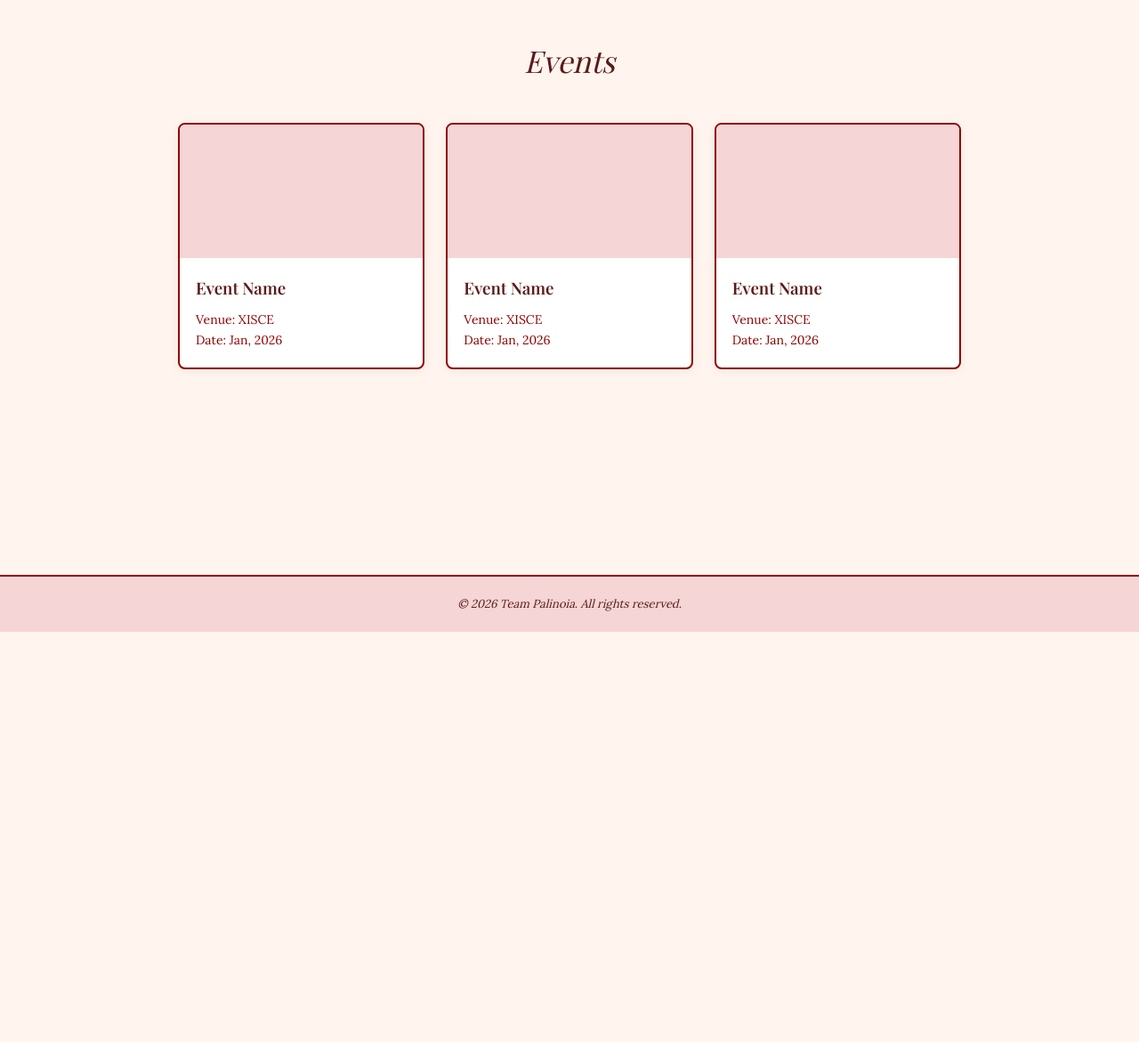
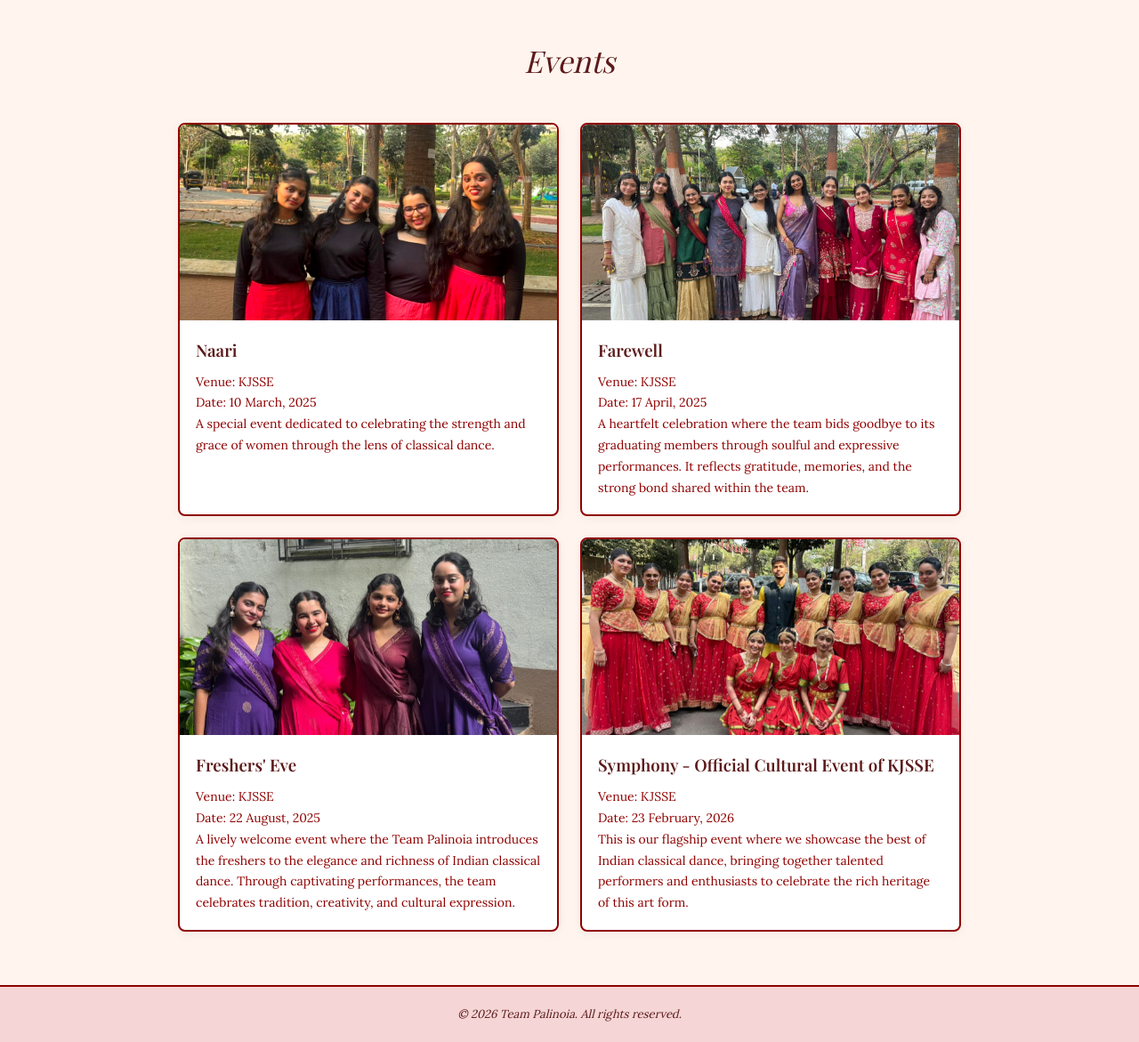
Before and after one commit to Vinayak314/WPL_mini_project, a PHP site: page /events.html in a window 1280 px wide. Shown: the part 90-1261 px from the top of the page at 89% size. Before the commit the page ends 800 px from the top, so only its background shows below. Run offline with PHP 8.4, Linux system fonts and the light colour scheme; some web fonts are replaced.

Commit message:
updated team and event pages

```diff
--- a/events.html
+++ b/events.html
@@ -22,30 +22,50 @@
         <h2 class="page-title">Events</h2>
 
         <div class="events-grid">
-            <div class="event-card">
-                <div class="card-img"></div>
+            <div class="event-card naari-card">
+                <div class="card-img slideshow">
+                    <img src="assets/naari1.jpeg" alt="Naari Event 1">
+                    <img src="assets/naari2.jpeg" alt="Naari Event 2">
+                </div>
                 <div class="card-body">
-                    <h3>Event Name</h3>
-                    <p>Venue: XISCE</p>
-                    <p>Date: Jan, 2026</p>
+                    <h3>Naari</h3>
+                    <p>Venue: KJSSE</p>
+                    <p>Date: 10 March, 2025<br>A special event dedicated to celebrating the strength and grace of women through the lens of classical dance.</p>
                 </div>
             </div>
             <div class="event-card">
-                <div class="card-img"></div>
+                <div class="card-img slideshow">
+                    <img src="assets/farewell1.jpeg" alt="Farewell Event 1">
+                    <img src="assets/farewell2.jpeg" alt="Farewell Event 2">
+                </div>
                 <div class="card-body">
-                    <h3>Event Name</h3>
-                    <p>Venue: XISCE</p>
-                    <p>Date: Jan, 2026</p>
+                    <h3>Farewell</h3>
+                    <p>Venue: KJSSE</p>
+                    <p>Date: 17 April, 2025<br>A heartfelt celebration where the
+                        team bids goodbye to its graduating members through soulful and expressive performances. It reflects gratitude, memories, and the strong bond shared within the team.</p>
                 </div>
             </div>
             <div class="event-card">
-                <div class="card-img"></div>
+                <div class="card-img slideshow">
+                    <img src="assets/freshers1.jpeg" alt="Freshers' Eve 1">
+                    <img src="assets/freshers2.jpeg" alt="Freshers' Eve 2">
+                </div>
                 <div class="card-body">
-                    <h3>Event Name</h3>
-                    <p>Venue: XISCE</p>
-                    <p>Date: Jan, 2026</p>
+                    <h3>Freshers' Eve</h3>
+                    <p>Venue: KJSSE</p>
+                    <p>Date: 22 August, 2025<br>A lively welcome event where the Team Palinoia introduces the freshers to the elegance and richness of Indian classical dance. Through captivating performances, the team celebrates tradition, creativity, and cultural expression.</p>
                 </div>
             </div>
+            <div class="event-card symphony-card">
+                <div class="card-img slideshow">
+                    <img src="assets/symphony1.jpeg" alt="Symphony Event 1">
+                    <img src="assets/symphony2.jpeg" alt="Symphony Event 2">
+                </div>
+                <div class="card-body">
+                    <h3>Symphony - Official Cultural Event of KJSSE</h3>
+                    <p>Venue: KJSSE</p>
+                    <p>Date: 23 February, 2026<br>This is our flagship event where we showcase the best of Indian classical dance, bringing together talented performers and enthusiasts to celebrate the rich heritage of this art form.</p>
+                </div>
         </div>
     </main>
 
--- a/index.html
+++ b/index.html
@@ -26,7 +26,6 @@
                     through grace and expression.</p>
                 <div class="hero-buttons">
                     <a href="team.html" class="btn btn-primary">Meet The Group</a>
-                    <a href="events.html" class="btn hero-btn-outline">Upcoming Events</a>
                 </div>
             </div>
         </section>
--- a/style.css
+++ b/style.css
@@ -96,8 +96,8 @@ a {
     padding: 100px 80px;
     background: linear-gradient(rgba(20, 5, 5, 0.65), rgba(92, 26, 26, 0.8)), url('assets/hero.jpeg');
     background-size: cover;
-    background-position: center;
-    min-height: 500px;
+    background-position: center 35%;
+    min-height: 650px;
 }
 
 .hero-text {
@@ -298,8 +298,8 @@ a {
 }
 
 .chief-avatar {
-    width: 80px;
-    height: 80px;
+    width: 120px;
+    height: 120px;
     border-radius: 50%;
     background: var(--blush);
     border: 2px solid var(--rose);
@@ -342,7 +342,7 @@ a {
 
 .members-grid {
     display: grid;
-    grid-template-columns: repeat(auto-fit, minmax(160px, 1fr));
+    grid-template-columns: repeat(3, 1fr);
     gap: 24px;
 }
 
@@ -356,8 +356,8 @@ a {
 }
 
 .member-avatar {
-    width: 64px;
-    height: 64px;
+    width: 100px;
+    height: 100px;
     border-radius: 50%;
     background: var(--blush);
     border: 2px solid var(--rose);
@@ -400,7 +400,7 @@ a {
 
 .events-grid {
     display: grid;
-    grid-template-columns: repeat(auto-fit, minmax(260px, 1fr));
+    grid-template-columns: repeat(2, 1fr);
     gap: 24px;
     padding: 20px 60px 60px;
     max-width: 1000px;
@@ -417,7 +417,7 @@ a {
 
 .event-card .card-img {
     width: 100%;
-    height: 150px;
+    height: 220px;
     background: var(--blush);
 }
 
@@ -435,6 +435,91 @@ a {
 .event-card .card-body p {
     font-size: 14px;
     color: var(--rose);
+}
+
+/* Base Slideshow Styles */
+.slideshow {
+    position: relative;
+    width: 100%;
+    height: 220px;
+    overflow: hidden;
+    background: var(--blush);
+}
+
+.slideshow img {
+    position: absolute;
+    width: 100%;
+    height: 100%;
+    object-fit: cover;
+    opacity: 0;
+}
+
+/* Symphony Slideshow (2 images) */
+.symphony-card .slideshow img {
+    object-fit: cover;
+    object-position: center 70%;
+    animation: slideShow2 8s infinite;
+}
+
+.symphony-card .slideshow img:nth-child(1) {
+    animation-delay: 0s;
+}
+
+.symphony-card .slideshow img:nth-child(2) {
+    animation-delay: 4s;
+}
+
+/* Naari Slideshow (2 images) */
+.naari-card .slideshow img {
+    object-fit: cover;
+    object-position: center 60%;
+    filter: brightness(1.1) contrast(1.1) saturate(1.05);
+    animation: slideShow2 8s infinite;
+}
+
+.naari-card .slideshow img:nth-child(1) {
+    animation-delay: 0s;
+}
+
+.naari-card .slideshow img:nth-child(2) {
+    animation-delay: 4s;
+}
+
+/* Other Events Slideshow (2 images) */
+.event-card:not(.symphony-card) .slideshow img {
+    animation: slideShow2 8s infinite;
+}
+
+.event-card:not(.symphony-card) .slideshow img:nth-child(1) {
+    animation-delay: 0s;
+}
+
+.event-card:not(.symphony-card) .slideshow img:nth-child(2) {
+    animation-delay: 4s;
+}
+
+@keyframes slideShow3 {
+    0%, 30% {
+        opacity: 1;
+    }
+    35%, 65% {
+        opacity: 0;
+    }
+    70%, 100% {
+        opacity: 0;
+    }
+}
+
+@keyframes slideShow2 {
+    0%, 45% {
+        opacity: 1;
+    }
+    50%, 95% {
+        opacity: 0;
+    }
+    100% {
+        opacity: 0;
+    }
 }
 
 /* contact.html */
```
Also changed, not shown: team.html (+6 -3 lines), assets/farewell1.jpeg (added), assets/farewell2.jpeg (added), assets/freshers1.jpeg (added), assets/freshers2.jpeg (added), assets/naari1.jpeg (added), assets/naari2.jpeg (added), assets/symphony1.jpeg (added), assets/symphony2.jpeg (added).
